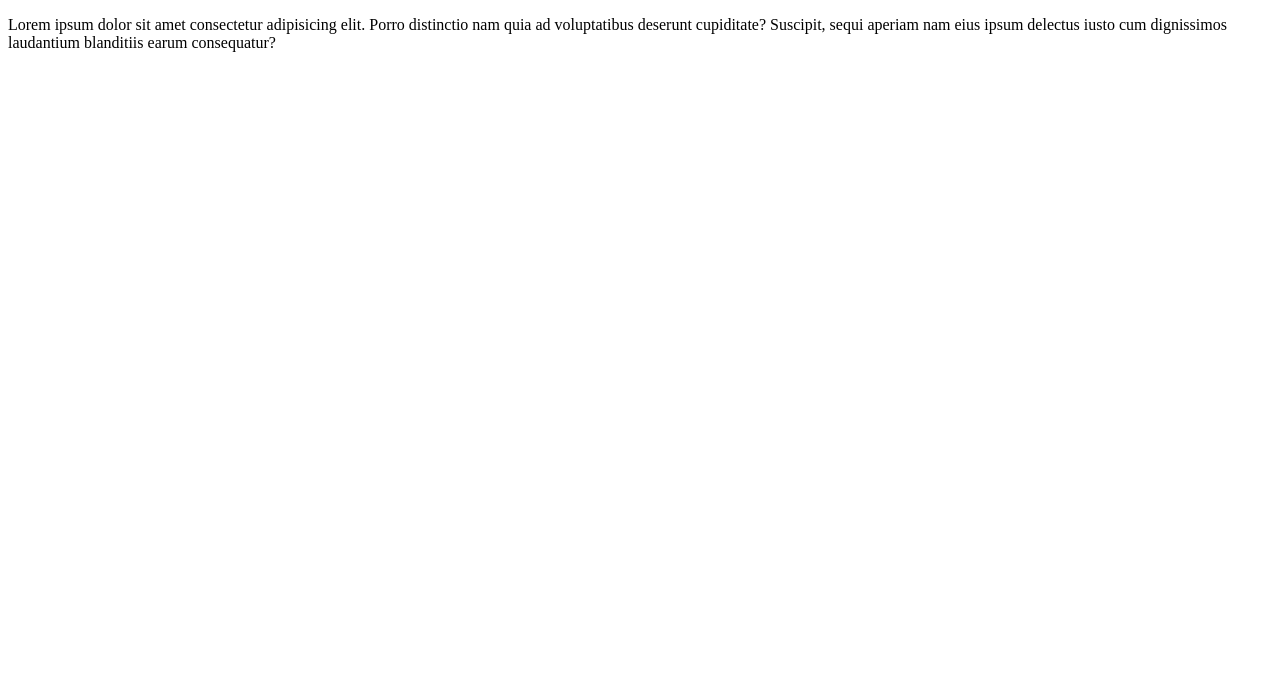
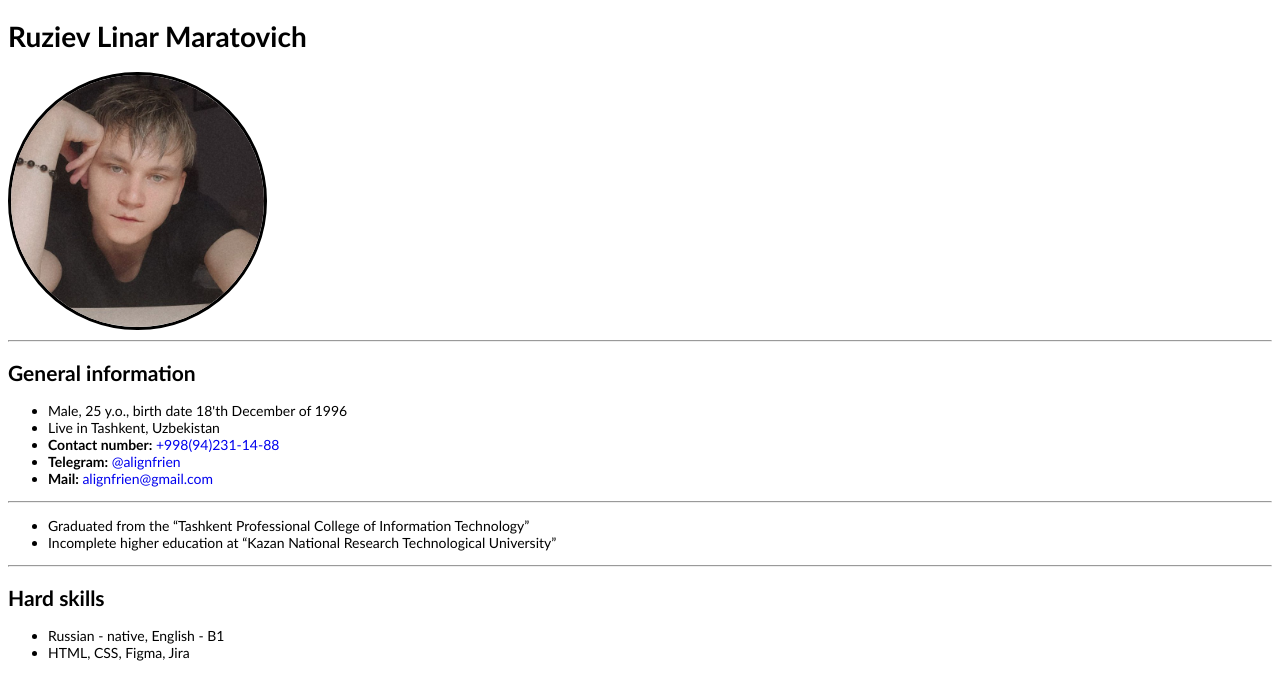
Before and after one commit to aleegnfrien/rsschool-cv, a plain HTML site: page index.html in a window 1280 px wide. Drawn offline with Linux system fonts and the light colour scheme.

Commit message:
docs: added markup and some styles

```diff
--- a/css/style.css
+++ b/css/style.css
@@ -0,0 +1,14 @@
+body {
+    font-family: 'Trebuchet MS', 'Lucida Sans Unicode', 'Lucida Grande', 'Lucida Sans', Arial, sans-serif;
+    font-size: 14px;
+}
+
+img {
+    width: 20%;
+    border-style: solid;
+    border-radius: 50%;
+}
+
+a {
+    text-decoration: none;
+}
--- a/index.html
+++ b/index.html
@@ -7,13 +7,43 @@
     <meta name="viewport" content="width=device-width, initial-scale=1.0">
     <title>RSSchool HTML CV</title>
 
+    <!-- Подключение таблицы стилей -->
     <link rel="stylesheet" href="css/style.css">
 </head>
 
 <body>
-    <p>Lorem ipsum dolor sit amet consectetur adipisicing elit. Porro distinctio nam quia ad voluptatibus deserunt
-        cupiditate? Suscipit, sequi aperiam nam eius ipsum delectus iusto cum dignissimos laudantium blanditiis earum
-        consequatur?</p>
+    <header class="name">
+        <h1>Ruziev Linar Maratovich</h1>
+
+        <img src="images/photo.jpg" alt="Photo">
+    </header>
+    <hr>
+    <section class="general-information">
+        <h2>General information</h2>
+        <ul>
+            <li>Male, 25 y.o., birth date 18'th December of 1996</li>
+            <li>Live in Tashkent, Uzbekistan</li>
+            <li><b>Contact number:</b> <a href="tel:998942311488">+998(94)231-14-88</a></li>
+            <li><b>Telegram:</b> <a href="https://t.me/alignfrien">@alignfrien</a></li>
+            <li><b>Mail:</b> <a href="mailto:alignfrien@gmail.com">alignfrien@gmail.com</a></li>
+        </ul>
+    </section>
+    <hr>
+    <section class="education">
+        <ul>
+            <li>Graduated from the “Tashkent Professional College of Information Technology”</li>
+            <li>Incomplete higher education at “Kazan National Research Technological University”</li>
+        </ul>
+    </section>
+    <hr>
+    <section class="hard-skills">
+        <h2>Hard skills</h2>
+
+        <ul>
+            <li>Russian - native, English - B1</li>
+            <li>HTML, CSS, Figma, Jira</li>
+        </ul>
+    </section>
 </body>
 
 </html>
```
